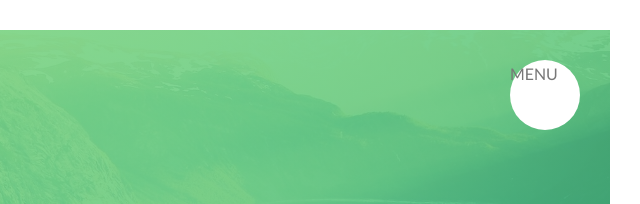
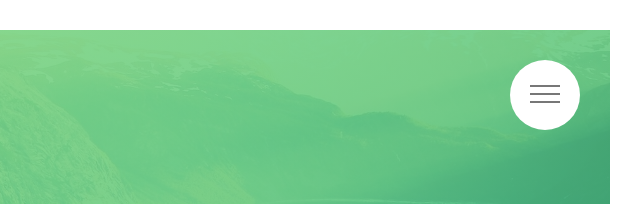
Before and after one commit to with0p/natour, a website: page index.html in a window 1280 px wide. Shown: the top 204 px of the page, 640-1280 px from the left. Drawn offline with Linux system fonts and the light colour scheme.

Commit message:
Navigation icon animated

```diff
--- a/index.html
+++ b/index.html
@@ -18,7 +18,9 @@
   <body>
     <div class="navigation">
       <input type="checkbox" class="navigation__checkbox" id="navi-toggle" />
-      <label for="navi-toggle" class="navigation__button">MENU</label>
+      <label for="navi-toggle" class="navigation__button"
+        ><span class="navigation__icon"></span
+      ></label>
       <div class="navigation__background">&nbsp;</div>
       <nav class="navigation__nav">
         <ul class="navigation__list">
--- a/sass/layout/_navigation.scss
+++ b/sass/layout/_navigation.scss
@@ -12,6 +12,8 @@
     top: 6rem;
     right: 6rem;
     z-index: 200;
+    text-align: center;
+    cursor: pointer;
   }
 
   &__background {
@@ -88,4 +90,55 @@
     opacity: 1;
     width: 100%;
   }
+
+  &__icon {
+    position: relative;
+    margin-top: 3.3rem;
+    &,
+    &::before,
+    &::after {
+      width: 3rem;
+      height: 2px;
+      background-color: $color-dark-grey;
+      display: inline-block;
+    }
+
+    &::before,
+    &::after {
+      content: "";
+      position: absolute;
+      transition: all 0.2s;
+      left: 0;
+    }
+
+    &::after {
+      top: 0.8rem;
+    }
+
+    &::before {
+      top: -0.8rem;
+    }
+  }
+
+  &__button:hover &__icon:before {
+    transform: translateY(-0.2rem);
+  }
+
+  &__button:hover &__icon:after {
+    transform: translateY(0.2rem);
+  }
+
+  &__checkbox:checked + &__button &__icon {
+    background-color: transparent;
+  }
+
+  &__checkbox:checked + &__button &__icon:before {
+    transform: rotate(135deg);
+    top: 0;
+  }
+
+  &__checkbox:checked + &__button &__icon:after {
+    transform: rotate(-135deg);
+    top: 0;
+  }
 }
```
Also changed, not shown: css/style.css.
